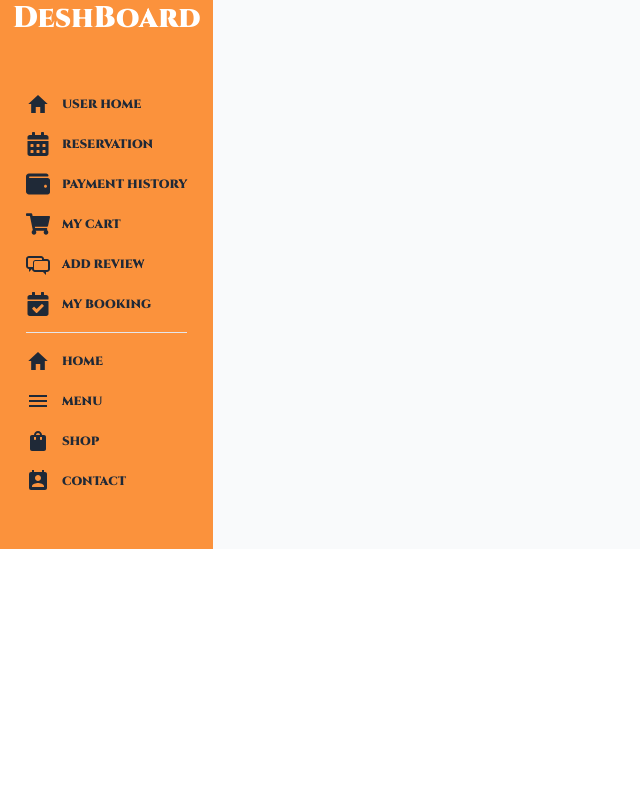
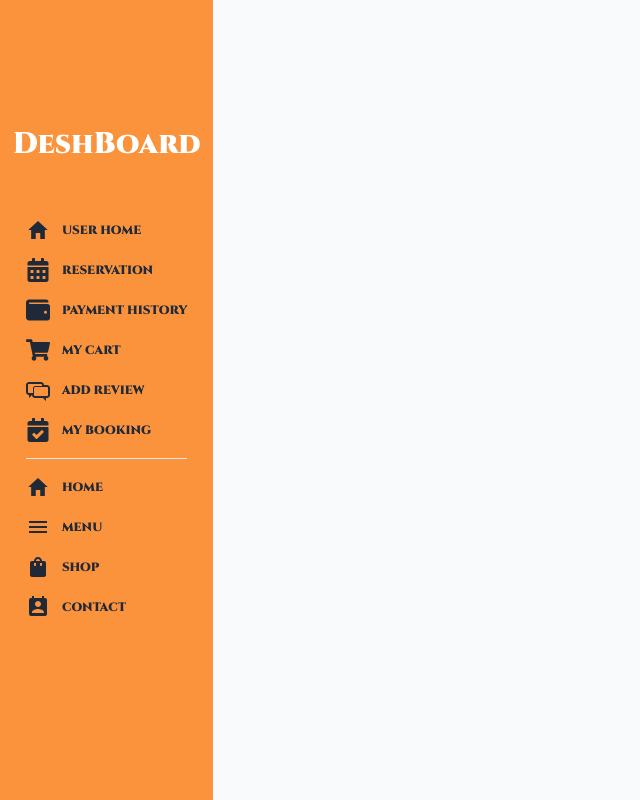
Before and after one commit to Fardin7864/cocomaya-booms-client, a React (Vite) app: page /dashboard in a window 1280 px wide. Shown: the whole page, without its empty margins (0-640 px from the left). Built offline with nearby package versions, Linux system fonts and the light colour scheme; no server answers.

Commit message:
add total pice calculation

```diff
--- a/src/common/Navbar/Navbar.jsx
+++ b/src/common/Navbar/Navbar.jsx
@@ -13,9 +13,9 @@ const userName = user?.displayName ? user.displayName : user?.email.split("@")[0
     <li><NavLink to={'/contact'}>Contact Us</NavLink></li>
     <li><NavLink to={'/desboard'}>DashBoard</NavLink></li>
     <li><NavLink to={'/menu'}>Our Manue</NavLink></li>
-    <li><NavLink to={'/food'}>Our Food's</NavLink></li>
-    <li><NavLink to={'/cart'} className=" flex items-center gap-0"><IoCartOutline className=" text-2xl"/><span className=" bg-pink-500 text-white px-3 text-[10px] rounded-full">{cart?.data?.length}</span></NavLink></li>
-    <li><h3>{userName}</h3></li>
+    <li><NavLink to={'/food'}>Our {"Food's"}</NavLink></li>
+    <li><NavLink to={'/dashboard/cart'} className=" flex items-center gap-0"><IoCartOutline className=" text-2xl"/><span className=" bg-pink-500 text-white px-3 text-[10px] rounded-full">{cart?.data?.length}</span></NavLink></li>
+    <li><h3>{userName.toUpperCase()}</h3></li>
     </>
 
 // console.log(user)
--- /dev/null
+++ b/src/hooks/useAxiosPublic/useAxiosPublic.jsx
@@ -0,0 +1,13 @@
+import axios from "axios";
+
+const instens = axios.create({
+    baseURL: "http://localhost:5000/api/v1",
+    withCredentials: true,
+})
+
+const useAxiosPublic = () => {
+    return instens;
+
+};
+
+export default useAxiosPublic;
--- a/src/pages/Cart/Cart.jsx
+++ b/src/pages/Cart/Cart.jsx
@@ -4,11 +4,16 @@ import useCart from "../../hooks/useCart/useCart";
 import { MdDelete } from "react-icons/md";
 import useButtons from "../../utils/Buttons/Buttons";
 
-
 const Cart = () => {
     const {cart, refetch} = useCart();
     const {deleteCart} = useButtons();
-    console.log(cart?.data)
+    const deleteBtn = (item) => {
+      deleteCart(item)
+      refetch()
+     }
+     let totalPrice = 0
+      cart?.data?.map(item => (totalPrice+=item.price))
+      console.log(totalPrice)
   return (
     <div className="w-full flex flex-col justify-center items-center">
       <Helmet>
@@ -17,8 +22,8 @@ const Cart = () => {
       <SerctionTitle subTitle="My Cart" title="WANNA ADD MORE?"></SerctionTitle>
       <div className=" bg-white border rounded-lg w-9/12">
         <div className=" flex justify-between items-center text-2xl font-cinzel px-20 py-10">
-          <h2 className=" ">TOTAL ORDERS:{}</h2>
-          <h2>TOTAL PRICE: {}</h2>
+          <h2 className=" ">TOTAL ORDERS : {cart?.data?.length}</h2>
+          <h2>TOTAL PRICE : ${totalPrice} </h2>
           <button className=" btn bg-orange-400">PAY</button>
         </div>
         <div className="overflow-x-auto">
@@ -51,7 +56,7 @@ const Cart = () => {
                     </th>
                     <td>{item.name}</td>
                     <td>{item.price}</td>
-                    <td><button onClick={()=>deleteCart(item)} className="btn"><MdDelete className=" text-xl text-red-600" /></button></td>
+                    <td><button onClick={()=>deleteBtn(item)} className="btn"><MdDelete className=" text-xl text-red-600" /></button></td>
                   </tr>
                      )
                 }
--- a/src/pages/Dashboard/Dashboard/Dashboard.jsx
+++ b/src/pages/Dashboard/Dashboard/Dashboard.jsx
@@ -4,7 +4,7 @@ import { TiMessages } from "react-icons/ti";
 import { MdOutlineMenu } from "react-icons/md";
 import { MdShoppingBag } from "react-icons/md";
 import { MdPermContactCalendar } from "react-icons/md";
-import { Outlet } from "react-router-dom";
+import { NavLink, Outlet } from "react-router-dom";
 
 
 
@@ -12,51 +12,51 @@ import { Outlet } from "react-router-dom";
 const Dashboard = () => {
   return (
     <div className=" flex">
-      <div className=" bg-orange-400 font-cinzel w-2/12 flex flex-col justify-center items-center">
+      <div className=" bg-orange-400 font-cinzel h-[100vh] w-2/12 flex flex-col justify-center items-center">
         <h3 className=" text-3xl font-semibold text-white">DeshBoard</h3>
         <div className=" my-10">
-          <p className=" flex items-center gap-3 text-xs my-4">
+          <NavLink className=" flex items-center gap-3 text-xs my-4">
             <IoMdHome className=" text-2xl" />
             USER HOME
-          </p>
-          <p className=" flex items-center gap-3 text-xs my-4">
+          </NavLink>
+          <NavLink to="/dashboard/reservation" className=" flex items-center gap-3 text-xs my-4">
             <FaCalendarAlt
             className=" text-2xl" />
             RESERVATION
-          </p>
-          <p className=" flex items-center gap-3 text-xs my-4">
+          </NavLink>
+          <NavLink to="/dashboard/paymentHistory" className=" flex items-center gap-3 text-xs my-4">
             <FaWallet className=" text-2xl" />
             PAYMENT HISTORY
-          </p>
-          <p className=" flex items-center gap-3 text-xs my-4">
+          </NavLink>
+          <NavLink to="/dashboard/cart" className=" flex items-center gap-3 text-xs my-4">
             <FaShoppingCart className=" text-2xl" />
             MY CART
-          </p>
-          <p className=" flex items-center gap-3 text-xs my-4">
+          </NavLink>
+          <NavLink to="/dashboard/addReview" className=" flex items-center gap-3 text-xs my-4">
             <TiMessages className=" text-2xl" />
             ADD REVIEW
-          </p>
-          <p className=" flex items-center gap-3 text-xs my-4">
+          </NavLink>
+          <NavLink to="/dashboard/booking" className=" flex items-center gap-3 text-xs my-4">
             <FaCalendarCheck className=" text-2xl" />
             MY BOOKING
-          </p>
+          </NavLink>
           <hr />
-          <p className=" flex items-center gap-3 text-xs my-4">
+          <NavLink to="/" className=" flex items-center gap-3 text-xs my-4">
             <IoMdHome className=" text-2xl" />
             HOME
-          </p>
-          <p className=" flex items-center gap-3 text-xs my-4">
+          </NavLink>
+          <NavLink to="/menu" className=" flex items-center gap-3 text-xs my-4">
             <MdOutlineMenu className=" text-2xl" />
             MENU
-          </p>
-          <p className=" flex items-center gap-3 text-xs my-4">
+          </NavLink>
+          <NavLink to="/shop" className=" flex items-center gap-3 text-xs my-4">
             <MdShoppingBag className=" text-2xl" />
             SHOP
-          </p>
-          <p className=" flex items-center gap-3 text-xs my-4">
+          </NavLink>
+          <NavLink to="/contact" className=" flex items-center gap-3 text-xs my-4">
             <MdPermContactCalendar className=" text-2xl" />
             CONTACT
-          </p>
+          </NavLink>
         </div>
       </div>
       <div className="w-10/12 bg-gray-50">
--- a/src/pages/Signup/Signup.jsx
+++ b/src/pages/Signup/Signup.jsx
@@ -7,9 +7,12 @@ import {
 import { AuthContext } from "../../providers/Authprovider/Authprovider";
 import { useForm } from "react-hook-form";
 import { Helmet } from "react-helmet";
-import { Link } from "react-router-dom";
+import { Link, useNavigate } from "react-router-dom";
+import useAxiosPublic from "../../hooks/useAxiosPublic/useAxiosPublic";
 
 const Signup = () => {
+  const axioxPublic = useAxiosPublic();
+  const navigate = useNavigate();
   const { createUser, successToast,errorToast } = useContext(AuthContext);
   const [isDisable, setdisable] = useState(true);
   useEffect(() => {
@@ -32,10 +35,22 @@ const Signup = () => {
   } = useForm();
 
   const onSubmit = (data) => {
+    const user = {
+      name: data.name,
+      email: data.email,
+    }
         createUser(data.email, data.password)
         .then(res => {
             if(res.user){
-                successToast("You Loged In successfully!")
+              axioxPublic.post('/users',user)
+              .then(res => {
+                // console.log(res)
+                if (res.data.acknowledged) {
+                    successToast("You Loged In successfully!")
+                    navigate('/')
+                  }
+                })
+                .catch(err => console.log(err))
             }
         })
         .catch(err => {
--- a/src/utils/Buttons/Buttons.jsx
+++ b/src/utils/Buttons/Buttons.jsx
@@ -43,9 +43,10 @@ const addToCart = (food) => {
         confirmButtonText: "Yes, delete it!"
       }).then((result) => {
         if (result.isConfirmed) {
-            axios.delete(`/cart/${food._id}`,food.userEmail)
+            axios.delete(`/cart/${food._id}`,{ data: { userEmail: food.userEmail } })
             .then(res => {
-                if (res.data.deleteCount) {
+                // console.log(res.data.deletedCount)
+                if (res.data.deletedCount) {
                     Swal.fire({
                         title: "Deleted!",
                         text: `${food.name} has been Deleted!`,
```
